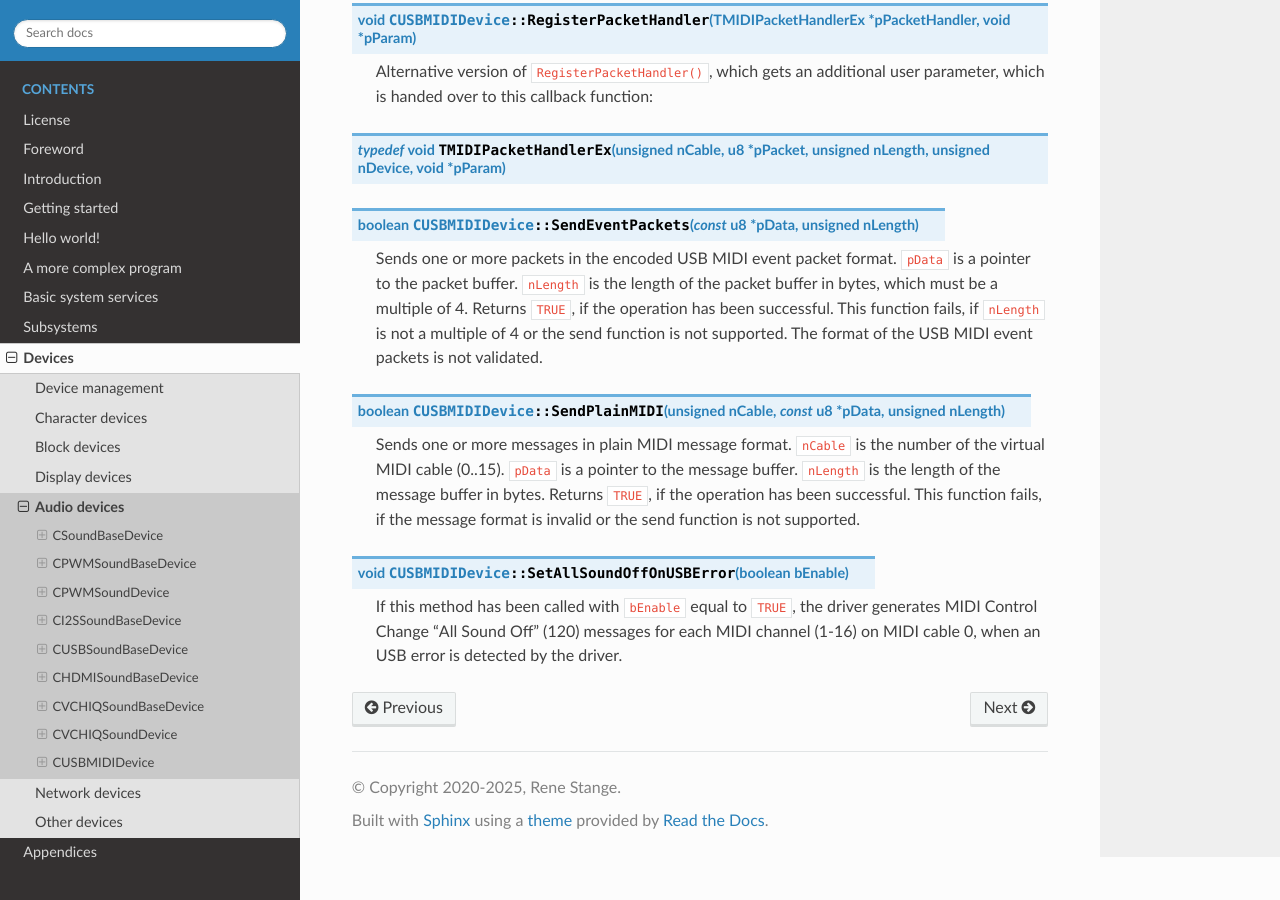
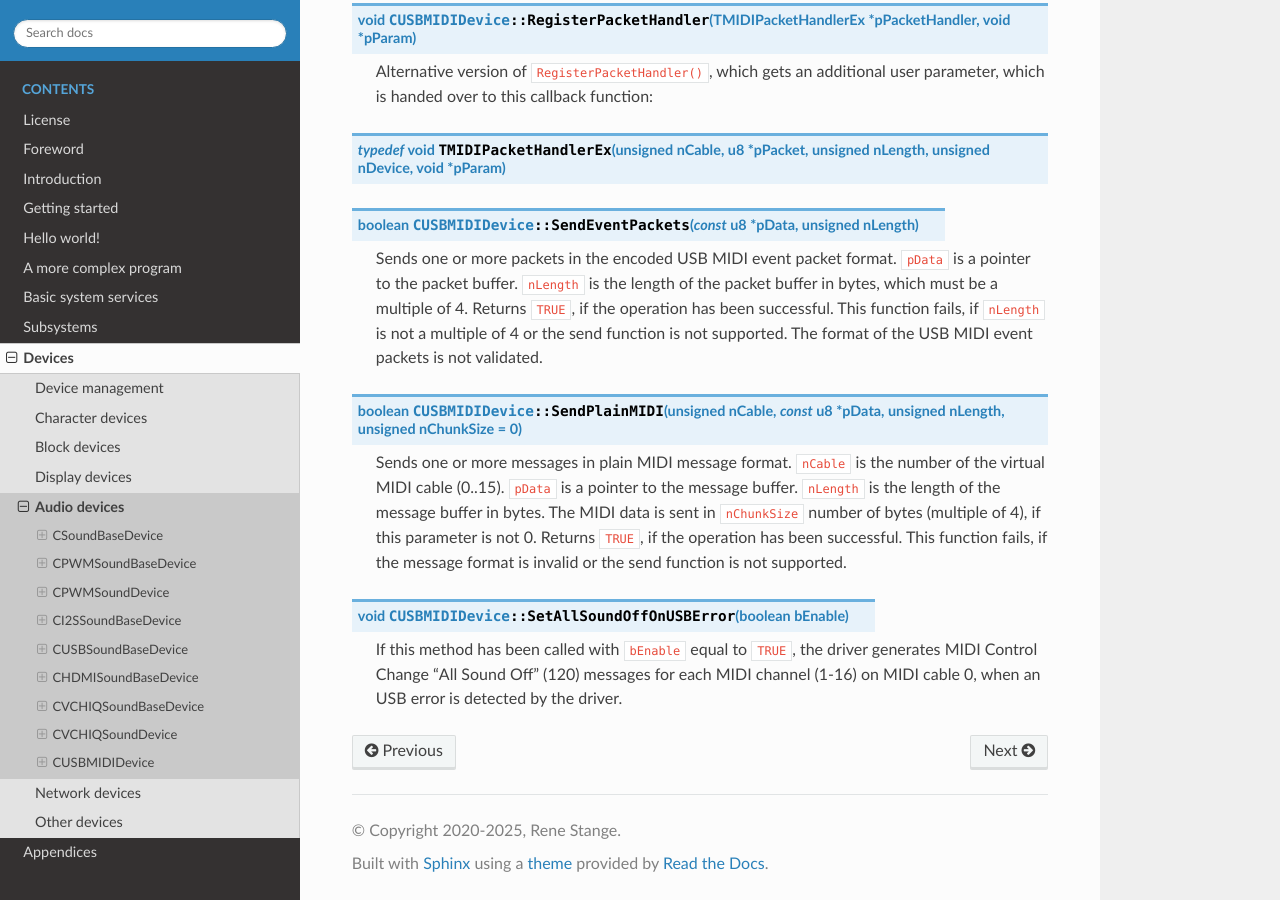
Before and after one commit to rsta2/circle-docs, a Sphinx documentation site: the page built from docs/devices/audio-devices.rst, in a window 1280 px wide and 900 px high, scrolled down 17502 px. Built offline with Sphinx 7.4.7 and the Read the Docs theme 3.1.0, drawn with Linux system fonts in a browser that asks for light colours.

Commit message:
devices/audio-devices: Add nChunkSize to CUSBMIDIDevice::SendPlainMIDI()

```diff
--- a/docs/devices/audio-devices.rst
+++ b/docs/devices/audio-devices.rst
@@ -593,9 +593,9 @@ CUSBMIDIDevice
 
 	Sends one or more packets in the encoded USB MIDI event packet format. ``pData`` is a pointer to the packet buffer. ``nLength`` is the length of the packet buffer in bytes, which must be a multiple of 4. Returns ``TRUE``, if the operation has been successful. This function fails, if ``nLength`` is not a multiple of 4 or the send function is not supported. The format of the USB MIDI event packets is not validated.
 
-.. cpp:function:: boolean CUSBMIDIDevice::SendPlainMIDI (unsigned nCable, const u8 *pData, unsigned nLength)
+.. cpp:function:: boolean CUSBMIDIDevice::SendPlainMIDI (unsigned nCable, const u8 *pData, unsigned nLength, unsigned nChunkSize = 0)
 
-	Sends one or more messages in plain MIDI message format. ``nCable`` is the number of the virtual MIDI cable (0..15). ``pData`` is a pointer to the message buffer. ``nLength`` is the length of the message buffer in bytes. Returns ``TRUE``, if the operation has been successful. This function fails, if the message format is invalid or the send function is not supported.
+	Sends one or more messages in plain MIDI message format. ``nCable`` is the number of the virtual MIDI cable (0..15). ``pData`` is a pointer to the message buffer. ``nLength`` is the length of the message buffer in bytes. The MIDI data is sent in ``nChunkSize`` number of bytes (multiple of 4), if this parameter is not 0. Returns ``TRUE``, if the operation has been successful. This function fails, if the message format is invalid or the send function is not supported.
 
 .. cpp:function:: void CUSBMIDIDevice::SetAllSoundOffOnUSBError (boolean bEnable)
 
```
